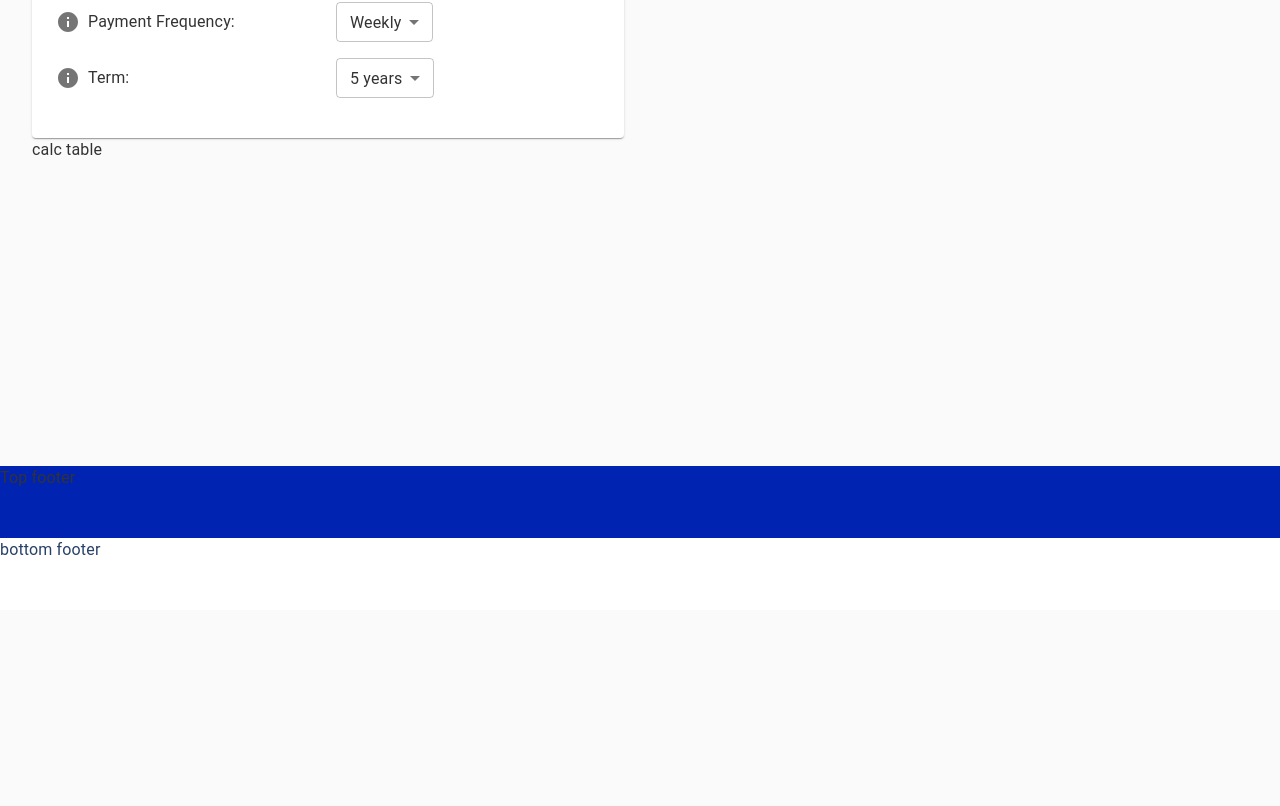
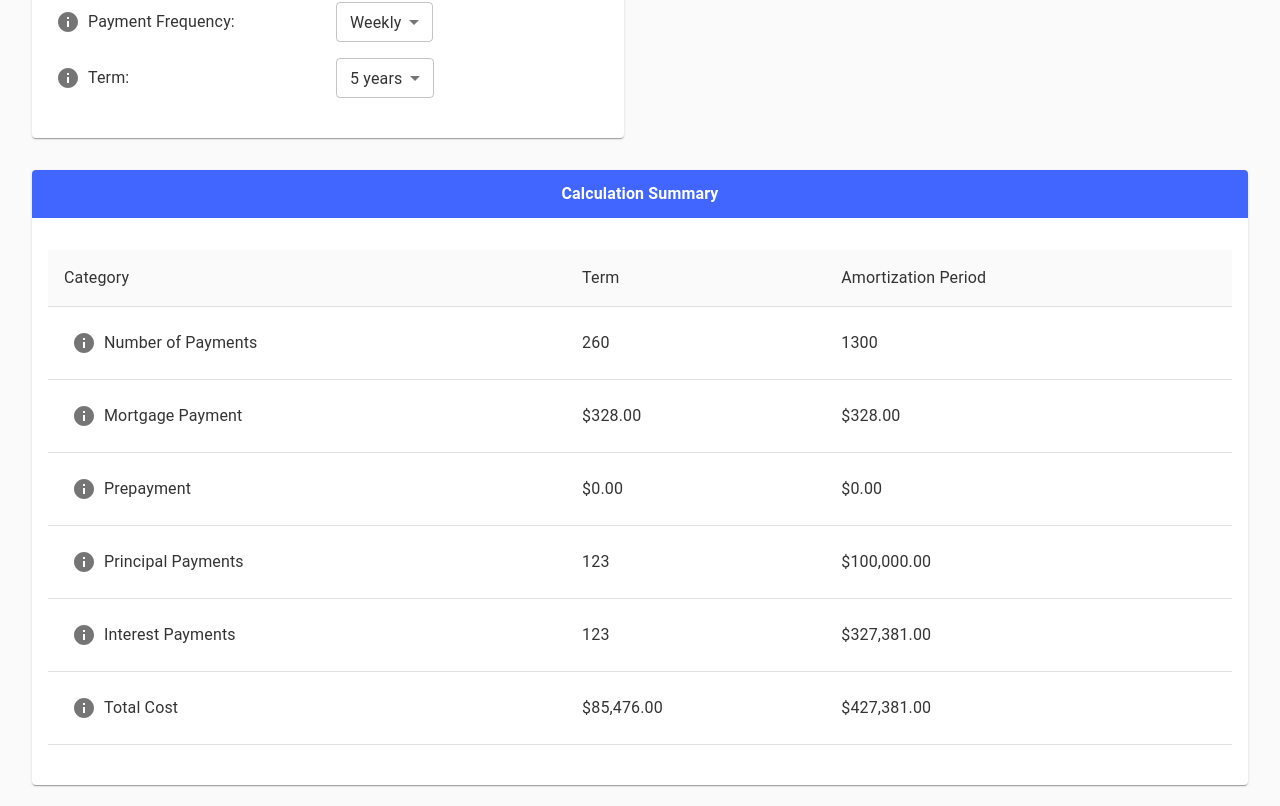
Before and after one commit to Kmas47/mortgage-calculator, a React (Create React App) app: page / in a window 1280 px wide. Shown: the part 394-1200 px from the top of the page. Before the commit the page ends 1004 px from the top, so only its background shows below. Built offline with nearby package versions, Linux system fonts and the light colour scheme.

Commit message:
feature: initial calculation and helper functions

```diff
--- a/src/@types/types.ts
+++ b/src/@types/types.ts
@@ -1,11 +1,11 @@
-type IAmortizationPeriod = {
+export type IAmortizationPeriod = {
   years: number;
   months: number;
 };
 
 type IPaymentFrequency = {
   label: string;
-  value: string;
+  value: number;
 };
 
 export type IPaymentPlan = {
--- a/src/components /card/baseCard.tsx
+++ b/src/components /card/baseCard.tsx
@@ -2,30 +2,39 @@ import { Card, CardContent, Grid, Theme, Typography } from "@mui/material";
 import { makeStyles } from "@mui/styles";
 import React from "react";
 
-const useStyles = makeStyles((theme: Theme) => ({
-  root: {
-    maxWidth: 600,
-  },
+type IStyleProps = {
+  titleDirection: string
+}
+
+const useStyles = makeStyles<Theme, IStyleProps>((theme: Theme) => ({
   titleContainer: {
     backgroundColor: theme.palette.primary.main,
     color: theme.palette.common.white,
     padding: "12px 16px",
     "& p": {
-      fontWeight: 540,
+      fontWeight: 600,
+      textAlign: (props) => props.titleDirection
     },
   },
 }));
 
-export const BaseCard = (props: { title: any; cardContent: any }) => {
-  const { title, cardContent } = props;
-  const classes = useStyles();
+type IBaseCardProps = {
+  title: string;
+  cardContent: Function;
+  cardWidth: number | string;
+  titleDirection: string;
+}
+
+export const BaseCard = (props: IBaseCardProps) => {
+  const { title, cardContent, cardWidth, titleDirection } = props;
+  const classes = useStyles({titleDirection});
   return (
-    <Card className={classes.root}>
+    <Card sx={{maxWidth: cardWidth, width: '100%'}}>
       <Grid container direction="row">
         <Grid item xs={12} className={classes.titleContainer}>
           <Typography>{title}</Typography>
         </Grid>
-        <CardContent>{cardContent && cardContent()}</CardContent>
+        <CardContent sx={{width: '100%'}}>{cardContent && cardContent()}</CardContent>
       </Grid>
     </Card>
   );
--- a/src/components /form/paymentCalculator.tsx
+++ b/src/components /form/paymentCalculator.tsx
@@ -1,9 +1,4 @@
-import {
-  Grid,
-  InputAdornment,
-  MenuItem,
-  TextField,
-} from "@mui/material";
+import { Grid, InputAdornment, MenuItem, TextField } from "@mui/material";
 import React from "react";
 import { IPaymentPlan } from "../../@types/types";
 import {
@@ -13,8 +8,14 @@ import {
   PAYMENT_FREQUENCY,
   TERM,
 } from "../../utils /constants/constants";
-import { PAYMENT_AMOUNT_TOOLTIP, PAYMENT_PLAN_AMORTIZATION_TOOLTIP, PAYMENT_PLAN_FREQUENCY, PAYMENT_PLAN_INTEREST_RATE_TOOLTIP, PAYMENT_PLAN_TERM } from "../../utils /constants/tooltipConstant";
-import { InputTitle } from "./inputTitle";
+import {
+  PAYMENT_AMOUNT_TOOLTIP,
+  PAYMENT_PLAN_AMORTIZATION_TOOLTIP,
+  PAYMENT_PLAN_FREQUENCY,
+  PAYMENT_PLAN_INTEREST_RATE_TOOLTIP,
+  PAYMENT_PLAN_TERM,
+} from "../../utils /constants/tooltipConstant";
+import { ToolTipLabel } from "../tooltip/tooltipLabel";
 
 export const PaymentCalculator = (props: {
   paymentPlan: IPaymentPlan;
@@ -24,17 +25,17 @@ export const PaymentCalculator = (props: {
 }) => {
   const { paymentPlan, dispatch, handleChange, handleSelect } = props;
   const paymentFrequency = [
-    { label: "Weekly", value: "5" },
-    { label: "Bi-Weekly", value: "26" },
-    { label: "Monthly", value: "52" },
+    { label: "Weekly", value: 52 },
+    { label: "Bi-Weekly", value: 26 },
+    { label: "Monthly", value: 12 },
   ];
 
   return (
     <Grid container sx={{ p: 2 }}>
       <Grid container spacing={2} alignItems="center">
-        <InputTitle
+        <ToolTipLabel
           toolTipTitle={PAYMENT_AMOUNT_TOOLTIP}
-          title="Mortgage Amount"
+          title="Mortgage Amount:"
         />
         <Grid item md={6}>
           <TextField
@@ -51,9 +52,9 @@ export const PaymentCalculator = (props: {
             size="small"
           />
         </Grid>
-        <InputTitle
+        <ToolTipLabel
           toolTipTitle={PAYMENT_PLAN_INTEREST_RATE_TOOLTIP}
-          title="Interest Rate"
+          title="Interest Rate:"
         />
         <Grid item>
           <TextField
@@ -68,9 +69,9 @@ export const PaymentCalculator = (props: {
             size="small"
           />
         </Grid>
-        <InputTitle
+        <ToolTipLabel
           toolTipTitle={PAYMENT_PLAN_AMORTIZATION_TOOLTIP}
-          title="Amortization Period"
+          title="Amortization Period:"
         />
         <Grid item md={3}>
           <TextField
@@ -100,16 +101,16 @@ export const PaymentCalculator = (props: {
             value={paymentPlan.amortizationPeriod.months}
             onChange={handleSelect(AMORTIZATION_PERIOD, dispatch)}
           >
-            {[...Array(13).keys()].map((i) => (
+            {[...Array(12).keys()].map((i) => (
               <MenuItem key={i} value={i}>
                 {i} months
               </MenuItem>
             ))}
           </TextField>
         </Grid>
-        <InputTitle
+        <ToolTipLabel
           toolTipTitle={PAYMENT_PLAN_FREQUENCY}
-          title="Payment Frequency"
+          title="Payment Frequency:"
         />
         <Grid item md={6} xs={6}>
           <TextField
@@ -128,10 +129,7 @@ export const PaymentCalculator = (props: {
             ))}
           </TextField>
         </Grid>
-        <InputTitle
-          toolTipTitle={PAYMENT_PLAN_TERM}
-          title="Term"
-        />
+        <ToolTipLabel toolTipTitle={PAYMENT_PLAN_TERM} title="Term:" />
         <Grid item xs={6} md={6}>
           <TextField
             select
--- a/src/components /form/prePaymentPlan.tsx
+++ b/src/components /form/prePaymentPlan.tsx
@@ -10,7 +10,8 @@ import {
   PRE_PAYMENT_FREQUENCY_TOOLTIP,
   PRE_PAYMENT_START_TOOLTIP,
 } from "../../utils /constants/tooltipConstant";
-import { InputTitle } from "./inputTitle";
+import { numAmortizationPeriod } from "../../utils /helpers/calculationHelpers";
+import { ToolTipLabel } from "../tooltip/tooltipLabel";
 
 const prePaymentAmountErrorText =
   "The prepayment amount must be less than the mortgage amount";
@@ -21,16 +22,27 @@ export const PrepaymentForm = (props) => {
   const { paymentPlan, prePayment, dispatch, handleChange, handleSelect } =
     props;
 
+  const totalPayments: number = numAmortizationPeriod(
+    paymentPlan.amortizationPeriod,
+    paymentPlan.paymentFrequency.value
+  );
+  const paymentFrequencyValue =
+    totalPayments / paymentPlan.paymentFrequency.value;
+
   const prePaymentFrequency = [
     { label: "One time", value: 1 },
-    { label: "Each year", value: paymentPlan.amortizationPeriod.years },
+    { label: "Each year", value: paymentFrequencyValue },
   ];
 
   const handleValidation = (type) => () => {
     switch (type) {
       case PRE_PAYMENT_AMOUNT:
-        if (paymentPlan.mortgageAmount < prePayment.prePaymentAmount)
+        if (
+          parseInt(paymentPlan.mortgageAmount) <=
+          parseInt(prePayment.prePaymentAmount)
+        ) {
           setPrePaymentAmountError(true);
+        } else setPrePaymentAmountError(false);
         return;
       default:
         return false;
@@ -40,9 +52,9 @@ export const PrepaymentForm = (props) => {
   return (
     <Grid container sx={{ p: 2 }}>
       <Grid container spacing={2} alignItems="center">
-        <InputTitle
+        <ToolTipLabel
           toolTipTitle={PRE_PAYMENT_AMOUNT_TOOLTIP}
-          title="Prepayment Amount"
+          title="Prepayment Amount:"
         />
         <Grid item md={6}>
           <TextField
@@ -63,9 +75,9 @@ export const PrepaymentForm = (props) => {
             sx={{ ".MuiFormHelperText-root": { mx: 0 } }}
           />
         </Grid>
-        <InputTitle
+        <ToolTipLabel
           toolTipTitle={PRE_PAYMENT_FREQUENCY_TOOLTIP}
-          title="Prepayment Frequency"
+          title="Prepayment Frequency:"
         />
         <Grid item md={3}>
           <TextField
@@ -78,15 +90,15 @@ export const PrepaymentForm = (props) => {
             onBlur={handleValidation}
           >
             {prePaymentFrequency.map((option) => (
-              <MenuItem key={option.value} value={option.value}>
+              <MenuItem key={option.label} value={option.value}>
                 {option.label}
               </MenuItem>
             ))}
           </TextField>
         </Grid>
-        <InputTitle
+        <ToolTipLabel
           toolTipTitle={PRE_PAYMENT_START_TOOLTIP}
-          title="Start With Payment"
+          title="Start With Payment:"
         />
         <Grid item>
           <TextField
--- /dev/null
+++ b/src/components /table/calculationTable.tsx
@@ -0,0 +1,104 @@
+import {
+  Grid,
+  Table,
+  TableBody,
+  TableCell,
+  TableContainer,
+  TableHead,
+  TableRow,
+  Typography,
+} from "@mui/material";
+import React from "react";
+import { currencyFormatter } from "../../utils /helpers/numberFormatter";
+import { ToolTipLabel } from "../tooltip/tooltipLabel";
+
+export const MortgageCalculationTable = (props) => {
+  const {
+    term,
+    totalPayments,
+    payments,
+    termPrePayment,
+    downPayment,
+    principle,
+    totalInterestPayment,
+    termTotalPayableAmount,
+    totalAmountPayable,
+  } = props;
+  const tableBody = [
+    {
+      title: "Number of Payments",
+      tooltip: "234",
+      term: term,
+      amortizationPeriod: totalPayments,
+    },
+    {
+      title: "Mortgage Payment",
+      tooltip: "234",
+      term: currencyFormatter(payments),
+      amortizationPeriod: currencyFormatter(payments),
+    },
+    {
+      title: "Prepayment",
+      tooltip: "234",
+      term: currencyFormatter(termPrePayment),
+      amortizationPeriod: currencyFormatter(downPayment),
+    },
+    {
+      title: "Principal Payments",
+      tooltip: "234",
+      term: "123",
+      amortizationPeriod: currencyFormatter(principle),
+    },
+    {
+      title: "Interest Payments",
+      tooltip: "234",
+      term: "123",
+      amortizationPeriod: currencyFormatter(totalInterestPayment),
+    },
+    {
+      title: "Total Cost",
+      tooltip: "234",
+      term: currencyFormatter(termTotalPayableAmount),
+      amortizationPeriod: currencyFormatter(totalAmountPayable),
+    },
+  ];
+  return (
+    <Grid item xs={12}>
+      <TableContainer sx={{ py: 2, width: "100%" }}>
+        <Table stickyHeader>
+          <TableHead>
+            <TableRow>
+              <TableCell>
+                <Typography>Category</Typography>
+              </TableCell>
+              <TableCell>
+                <Typography>Term</Typography>
+              </TableCell>
+              <TableCell>
+                <Typography>Amortization Period</Typography>
+              </TableCell>
+            </TableRow>
+          </TableHead>
+          <TableBody>
+            {tableBody.map((option) => (
+              <TableRow key={option.title}>
+                <TableCell>
+                  <ToolTipLabel
+                    toolTipTitle={option.tooltip}
+                    title={option.title}
+                  />
+                </TableCell>
+                <TableCell>
+                  <Typography>{option.term}</Typography>
+                </TableCell>
+                <TableCell>
+                  <Typography>{option.amortizationPeriod}</Typography>
+                </TableCell>
+              </TableRow>
+            ))}
+          </TableBody>
+        </Table>
+      </TableContainer>
+    </Grid>
+  );
+};
--- a/src/components /tooltip/mortgageCalculatorToolTip.tsx
+++ b/src/components /tooltip/customToolTip.tsx
@@ -2,7 +2,7 @@ import { Grid, IconButton, Tooltip } from "@mui/material";
 import React from "react";
 import InfoIcon from "@mui/icons-material/Info";
 
-export const MortgageCalculatorToolTip = ({title}) => {
+export const CustomToolTip = ({title}) => {
   return (
     <Grid item>
       <Tooltip title={title}>
--- a/src/components /form/inputTitle.tsx
+++ b/src/components /tooltip/tooltipLabel.tsx
@@ -1,7 +1,7 @@
 import { Grid, Typography } from "@mui/material";
 import { makeStyles } from "@mui/styles";
 import React from "react";
-import { MortgageCalculatorToolTip } from "../tooltip/mortgageCalculatorToolTip";
+import { CustomToolTip } from "./customToolTip";
 
 const useGlobalStyles = makeStyles(() => ({
   toolTipContainer: {
@@ -9,15 +9,15 @@ const useGlobalStyles = makeStyles(() => ({
   },
 }));
 
-export const InputTitle = (props) => {
+export const ToolTipLabel = (props) => {
   const globaleClasses = useGlobalStyles();
   const { toolTipTitle, title } = props;
   return (
     <Grid className={globaleClasses.toolTipContainer} item md={6}>
       <Grid container alignItems="center">
-        <MortgageCalculatorToolTip title={toolTipTitle} />
+        <CustomToolTip title={toolTipTitle} />
         <Grid item>
-          <Typography>{title}:</Typography>
+          <Typography>{title}</Typography>
         </Grid>
       </Grid>
     </Grid>
--- a/src/pages/mortgageCalculator.tsx
+++ b/src/pages/mortgageCalculator.tsx
@@ -4,9 +4,14 @@ import { IPaymentPlan } from "../@types/types";
 import { BaseCard } from "../components /card/baseCard";
 import { PaymentCalculator } from "../components /form/paymentCalculator";
 import { PrepaymentForm } from "../components /form/prePaymentPlan";
+import { MortgageCalculationTable } from "../components /table/calculationTable";
 import { PageLayout } from "../components /theme/pageLayout";
 import { reducer } from "../context/reducers/reducers";
 import { AMORTIZATION_PERIOD } from "../utils /constants/constants";
+import {
+  numAmortizationPeriod,
+  paymentsCalculation,
+} from "../utils /helpers/calculationHelpers";
 
 const initialPaymentPlan: IPaymentPlan = {
   mortgageAmount: 100000,
@@ -15,7 +20,7 @@ const initialPaymentPlan: IPaymentPlan = {
     years: 25,
     months: 0,
   },
-  paymentFrequency: { label: "Weekly", value: "5" },
+  paymentFrequency: { label: "Weekly", value: 52 },
   term: 5,
 };
 
@@ -56,13 +61,35 @@ export const MortgageCalculator = () => {
       payload,
     });
   };
+
+  const term = paymentPlan.paymentFrequency.value * paymentPlan.term;
+
+  const totalPayments: number = numAmortizationPeriod(
+    paymentPlan.amortizationPeriod,
+    paymentPlan.paymentFrequency.value
+  );
+  const downPayment =
+    parseInt(prePayment.prePaymentAmount) *
+    prePayment.prePaymentFrequency.value;
+  const mortgageAmount = parseInt(paymentPlan.mortgageAmount);
+  const principle = mortgageAmount - downPayment;
+  const roi = parseInt(paymentPlan.interestRate) / 100;
+  const paymentFrequency = paymentPlan.paymentFrequency.value;
+  const payments = paymentsCalculation(roi, paymentFrequency, principle);
+  const totalAmountPayable = payments * totalPayments;
+  const totalInterestPayment = totalAmountPayable - principle;
+  const termPrePayment = downPayment / paymentPlan.term;
+  const termTotalPayableAmount = payments * term;
+
   return (
     <PageLayout>
       <Grid container>
         <Grid container spacing={4} justifyContent="center">
           <Grid item lg={6}>
             <BaseCard
-              title="payment plan"
+              title="Payment Plan"
+              titleDirection="left"
+              cardWidth={600}
               cardContent={() => (
                 <PaymentCalculator
                   paymentPlan={paymentPlan}
@@ -76,6 +103,8 @@ export const MortgageCalculator = () => {
           <Grid item lg={6}>
             <BaseCard
               title="Prepayment plan"
+              titleDirection="left"
+              cardWidth={600}
               cardContent={() => (
                 <PrepaymentForm
                   paymentPlan={paymentPlan}
@@ -88,7 +117,26 @@ export const MortgageCalculator = () => {
             />
           </Grid>
         </Grid>
-        <Grid container>calc table</Grid>
+        <Grid container sx={{ py: 4 }}>
+          <BaseCard
+            title="Calculation Summary"
+            titleDirection="center"
+            cardWidth={"100%"}
+            cardContent={() => (
+              <MortgageCalculationTable
+                term={term}
+                totalPayments={totalPayments}
+                payments={payments}
+                termPrePayment={termPrePayment}
+                downPayment={downPayment}
+                principle={principle}
+                totalInterestPayment={totalInterestPayment}
+                termTotalPayableAmount={termTotalPayableAmount}
+                totalAmountPayable={totalAmountPayable}
+              />
+            )}
+          />
+        </Grid>
       </Grid>
     </PageLayout>
   );
--- a/src/utils /constants/constants.ts
+++ b/src/utils /constants/constants.ts
@@ -6,3 +6,4 @@ export const AMORTIZATION_PERIOD = "amortizationPeriod";
 export const PRE_PAYMENT_AMOUNT = "prePaymentAmount";
 export const PRE_PAYMENT_FREQUENCY = "prePaymentFrequency";
 export const PRE_PAYMENT_START = "prePaymentStart";
+export const numOfMonths = 12;
--- /dev/null
+++ b/src/utils /helpers/calculationHelpers.ts
@@ -0,0 +1,25 @@
+import { IAmortizationPeriod } from "../../@types/types";
+import { numOfMonths } from "../constants/constants";
+
+export const numAmortizationPeriod = (
+  amortizationPeriod: IAmortizationPeriod,
+  paymentFrequency: number
+) => {
+  if (amortizationPeriod.months === 0) {
+    return paymentFrequency * amortizationPeriod.years;
+  } else {
+    return Math.floor(
+      paymentFrequency * amortizationPeriod.years +
+        paymentFrequency / (numOfMonths - amortizationPeriod.months)
+    );
+  }
+};
+
+export const paymentsCalculation = (roi: number, paymentFrequency: number, principle: number) => {
+  const value1 = roi / paymentFrequency;
+  const v = 1 + value1;
+  const value2 = Math.pow(v, 360);
+  const value3 = Math.pow(v, 360) - 1;
+  const payment = (principle * value1 * value2) / value3;
+  return payment;
+};
--- /dev/null
+++ b/src/utils /helpers/numberFormatter.ts
@@ -0,0 +1,4 @@
+export const currencyFormatter = (value) => {
+    const number = parseInt(value);
+    return number.toLocaleString('en-ca', {currency: 'CAD', style: 'currency'});
+}
```
